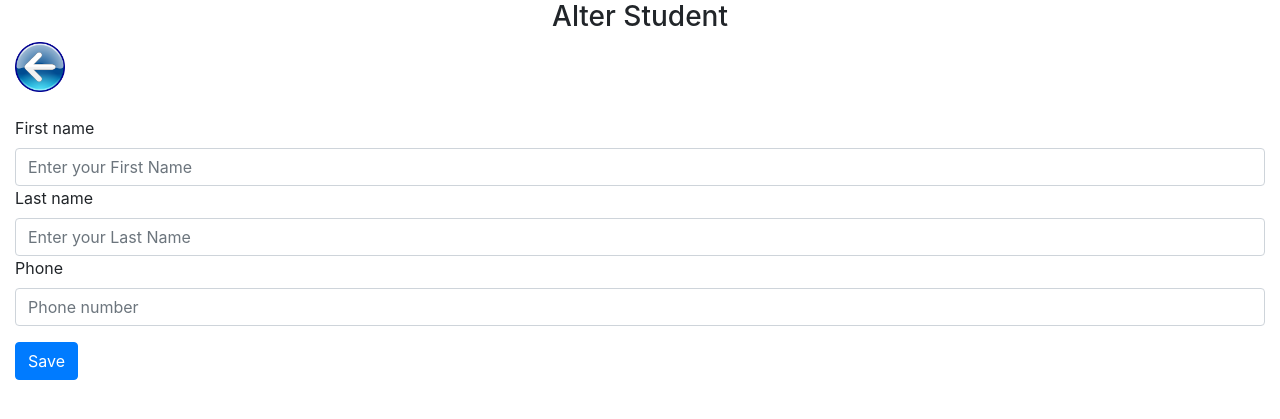
After one commit to DevJonatas/crud_flask, a Flask app: template templates/edit_student.html in a window 1280 px wide. The commit adds this page. Shown: the top 419 px of the page. Run offline with Flask 2, Linux system fonts and the light colour scheme; the template is opened without the code that fills it, so the values that code supplies are empty; some libraries are stand-ins or nearby versions.

Commit message:
#commit add functionality alter student and add template edit student

```diff
--- a/app.py
+++ b/app.py
@@ -2,6 +2,7 @@ from flask import Flask, render_template, request, redirect, url_for
 from flask_mysqldb import MySQL
 from dao import StudentDAO
 from models import Student
+from datetime import date
 import random
 
 app = Flask(__name__)
@@ -34,13 +35,26 @@ def create_student():
 
     return redirect(url_for('index'))
 
-@app.route('/edit_student')
-def edit_student():
-    pass
+@app.route('/edit_student/<int:ra>')
+def edit_student(ra):
+    student_list = student_dao.list_student()
+    student_edit = student_dao.find_student_ra(ra)
+
+    return render_template('edit_student.html',students=student_list,student_edit=student_edit)
 
 @app.route('/update_student', methods=['POST',])
 def update_student():
-    pass
+    id = request.form['id']
+    first_name = request.form['first_name']
+    last_name = request.form['last_name']
+    phone = request.form['phone']
+
+    date_now = date.today()
+
+    student = Student.Student(id, None, None, first_name, last_name, phone, None, date_now)
+    student_dao.save_student(student)
+
+    return redirect(url_for('index'))
 
 @app.route('/delete_student')
 def delete_student():
--- a/dao/StudentDAO.py
+++ b/dao/StudentDAO.py
@@ -1,9 +1,9 @@
 from models import Student
 
 SQL_CREATE = 'INSERT INTO student(ra, cpf, first_name, last_name, phone, date_create, date_update) VALUES (%s, %s, %s, %s, %s, now(), now())'
-SQL_RETRIEVE = 'SELECT id, ra, cpf, first_name, last_name, phone, date_create, date_update FROM student'
+SQL_RETRIEVE = 'SELECT id, ra, cpf, first_name, last_name, phone, date_create, date_update FROM student ORDER BY date_update DESC'
 SQL_RETRIEVE_RA = 'SELECT id, ra, cpf, first_name, last_name, phone, date_create, date_update FROM student WHERE ra = %s'
-SQL_UPDATE = 'UPDATE student SET first_name=%s, last_name=%s, phone=%s, date_update=%s'
+SQL_UPDATE = 'UPDATE student SET first_name=%s, last_name=%s, phone=%s, date_update=%s WHERE id=%s'
 SQL_DELETE = 'DELETE FROM student WHERE id = %s'
 
 class StudentDAO:
@@ -14,7 +14,7 @@ class StudentDAO:
         cursor = self.__db.connection.cursor()
 
         if student.id:
-            cursor.execute(SQL_UPDATE,(student.first_name, student.last_name, student.phone, student.date_update))
+            cursor.execute(SQL_UPDATE,(student.first_name, student.last_name, student.phone, student.date_update,student.id))
         else:
             cursor.execute(SQL_CREATE, (student.ra,student.cpf,student.first_name, student.last_name, student.phone))
         self.__db.connection.commit()
@@ -28,13 +28,13 @@ class StudentDAO:
 
         return students
 
-    '''
     def find_student_ra(self,ra):
         cursor = self.__db.connection.cursor()
         cursor.execute(SQL_RETRIEVE_RA,(ra,))
         tupla = cursor.fetchone()
-        return Student(tupla[0],tupla[1],tupla[2],tupla[3],tupla[4],tupla[5],tupla[6],tupla[7])
-    '''
+        student = Student.Student(tupla[0], tupla[1], tupla[2], tupla[3], tupla[4], tupla[5], tupla[6], tupla[7])
+
+        return student
 
     def delete_student(self,id):
         self.__db.connection.cursor().execute(SQL_DELETE,(id,))
--- /dev/null
+++ b/templates/edit_student.html
@@ -0,0 +1,36 @@
+{% extends 'index.html' %}
+
+{% block content %}
+
+    <div class="container-fluid">
+        <h3 align="center">Alter Student</h3>
+    </div>
+
+    <div class="container-fluid">
+        <a class="return" href="{{ url_for('index') }}" title="Voltar"><img src="../static/img/voltar.png" width="50px">
+        </a>
+    </div>
+    <br/>
+    <div class="container-fluid">
+        <div id="change_student">
+            <form action="{{ url_for('update_student') }}" method="POST">
+                <input type="hidden" name="id" value="{{ student_edit.id }}">
+                <div class="form-group">
+                    <label>First name</label>
+                    <input type="text" class="form-control" placeholder="Enter your First Name" name="first_name"
+                           value="{{ student_edit.first_name }}">
+
+                    <label>Last name</label>
+                    <input type="text" class="form-control" placeholder="Enter your Last Name" name="last_name"
+                            value="{{ student_edit.last_name }}">
+
+                    <label>Phone</label>
+                    <input type="number" class="form-control" placeholder="Phone number" name="phone"
+                           value="{{ student_edit.phone }}">
+                </div>
+                <button type="submit" class="btn btn-primary">Save</button>
+            </form>
+        </div>
+    </div>
+
+{% endblock %}
--- a/templates/index.html
+++ b/templates/index.html
@@ -6,12 +6,22 @@
     <link rel="stylesheet" href="https://stackpath.bootstrapcdn.com/bootstrap/4.3.1/css/bootstrap.min.css" integrity="sha384-ggOyR0iXCbMQv3Xipma34MD+dH/1fQ784/j6cY/iJTQUOhcWr7x9JvoRxT2MZw1T" crossorigin="anonymous">
 </head>
 <body>
+{% block  content %}
     <div class="container fluid">
         <h2 align="center">crud with flask</h2>
     </div>
 
     <div class="container-fluid">
-        <form action="/create_student" method="post">
+        <div id="create_student">
+            <p>
+              <button class="btn btn-primary btn-lg btn-block" id="collapseRegister" data-toggle="collapse"
+                      href="#collapseFormRegister" role="button" aria-expanded="false"
+                      aria-controls="collapseFormRegister">Register Student
+              </button>
+            </p>
+            <div class="collapse" id="collapseFormRegister">
+                <div class="card card-body">
+                    <form action="/create_student" method="POST">
                         <div class="form-group">
                             <label>cpf</label>
                             <input type="number" class="form-control" placeholder="Enter your CPF" name="cpf">
@@ -25,8 +35,11 @@
                             <label>Phone</label>
                             <input type="number" class="form-control" placeholder="Phone number" name="phone">
                         </div>
-            <button type="submit" class="btn btn-primary">Salvar</button>
+                        <button type="submit" class="btn btn-primary">Save</button>
                     </form>
+                </div>
+            </div>
+        </div>
     </div>
     <br/>
     <div class="container-fluid">
@@ -54,10 +67,10 @@
           <td>{{ obj.date_create }}</td>
           <td>{{ obj.date_update }}</td>
           <td>
-              <a href="#"><img src="../static/img/editar.png" width="30px"></a>
-              <a href="#"><img src="../static/img/excluir.png" width="20px"></a>
+              <a class="edit" href="{{ url_for('edit_student',ra=obj.ra) }}" data-toggle="tooltip" title="Edit">
+                  <img src="../static/img/editar.png" width="30px"></a>
+              <a class="delete" href="#" title="Delete"><img src="../static/img/excluir.png" width="20px"></a>
           </td>
-
         </tr>
       {% endfor %}
 
@@ -67,5 +80,8 @@
     <script src="https://code.jquery.com/jquery-3.3.1.slim.min.js" integrity="sha384-q8i/X+965DzO0rT7abK41JStQIAqVgRVzpbzo5smXKp4YfRvH+8abtTE1Pi6jizo" crossorigin="anonymous"></script>
     <script src="https://cdnjs.cloudflare.com/ajax/libs/popper.js/1.14.7/umd/popper.min.js" integrity="sha384-UO2eT0CpHqdSJQ6hJty5KVphtPhzWj9WO1clHTMGa3JDZwrnQq4sF86dIHNDz0W1" crossorigin="anonymous"></script>
     <script src="https://stackpath.bootstrapcdn.com/bootstrap/4.3.1/js/bootstrap.min.js" integrity="sha384-JjSmVgyd0p3pXB1rRibZUAYoIIy6OrQ6VrjIEaFf/nJGzIxFDsf4x0xIM+B07jRM" crossorigin="anonymous"></script>
+    <script src="../static/scripts/index.js" crossorigin="anonymous"></script>
+
+{% endblock %}
 </body>
 </html>
```
Also changed, not shown: static/img/voltar.png (added), static/scripts/index.js (added). Lines whose indentation alone changed are shown as unchanged.
